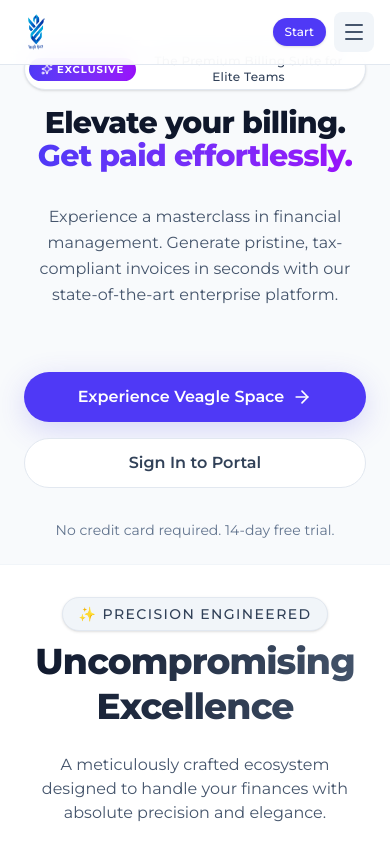
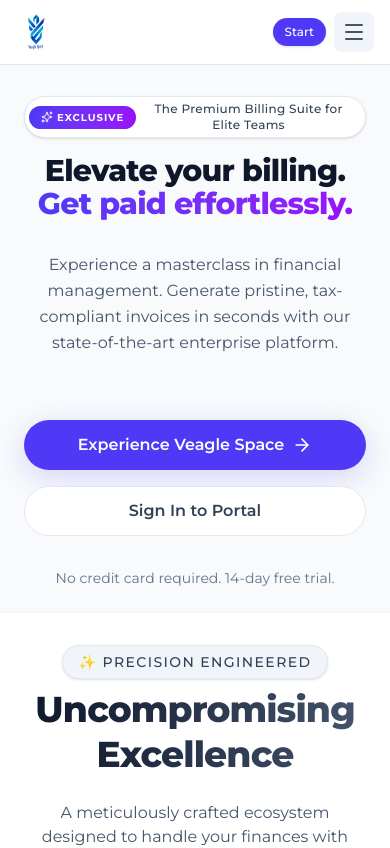
Before and after one commit to veaglespace-Tech/invoice-generator, a Next.js app in the folder client/: page / in a window 390 px wide. Shown: the top 848 px of the page. Built offline with nearby package versions, Linux system fonts and the light colour scheme; no server answers.

Commit message:
Fix mobile padding on landing page to prevent navbar overlap on Exclusive badge

```diff
--- a/client/src/app/page.jsx
+++ b/client/src/app/page.jsx
@@ -8,7 +8,7 @@
     <div className="min-h-screen bg-slate-50 dark:bg-slate-950 flex flex-col selection:bg-indigo-100 selection:text-indigo-900 dark:selection:bg-indigo-900/50 dark:selection:text-indigo-100">
       <Navbar />
 
-      <main className="flex-1 flex flex-col items-center justify-center relative pt-12 md:pt-20 pb-6 md:pb-10 overflow-hidden">
+      <main className="flex-1 flex flex-col items-center justify-center relative pt-24 md:pt-32 pb-6 md:pb-10 overflow-hidden">
         {/* Abstract background elements */}
         <div className="absolute top-1/2 left-1/2 -translate-x-1/2 -translate-y-1/2 w-[800px] h-[800px] bg-indigo-500/10 dark:bg-indigo-500/20 rounded-full blur-3xl -z-10 pointer-events-none"></div>
         <div className="absolute top-0 right-0 w-[500px] h-[500px] bg-emerald-500/10 dark:bg-emerald-500/10 rounded-full blur-3xl -z-10 pointer-events-none"></div>
```
